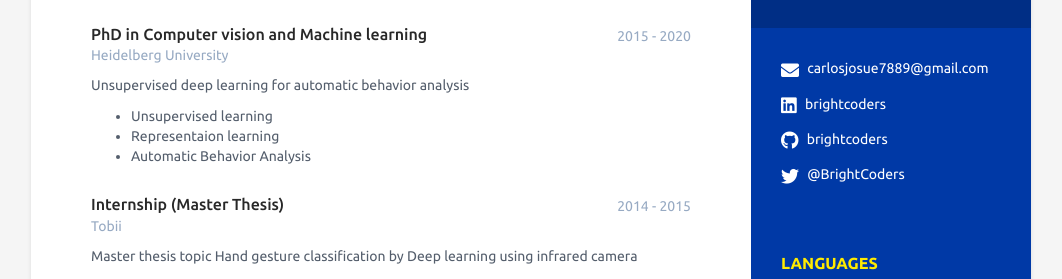
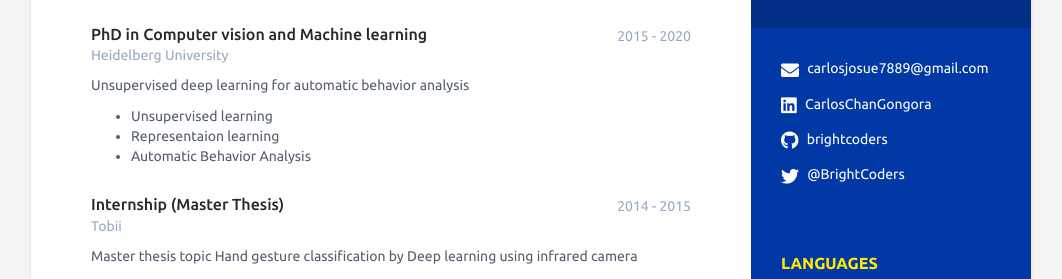
Before and after one commit to BC-MAY-21-RN/scorecard-Shadic78, a Jekyll site: the page built from index.html, in a window 1280 px wide. Shown: the part 357-636 px from the top of the page, without its empty margins (109-1171 px from the left). Built offline with Jekyll 4.4.1, drawn with Linux system fonts in a browser that asks for light colours.

Commit message:
Updated linkedin at data.yml

```diff
--- a/_data/data.yml
+++ b/_data/data.yml
@@ -15,7 +15,7 @@ sidebar:
   email: carlosjosue7889@gmail.com
   phone:
   website: # No agregar http://
-  linkedin: brightcoders
+  linkedin: CarlosChanGongora
   github: brightcoders
   gitlab:
   bitbucket:
```
